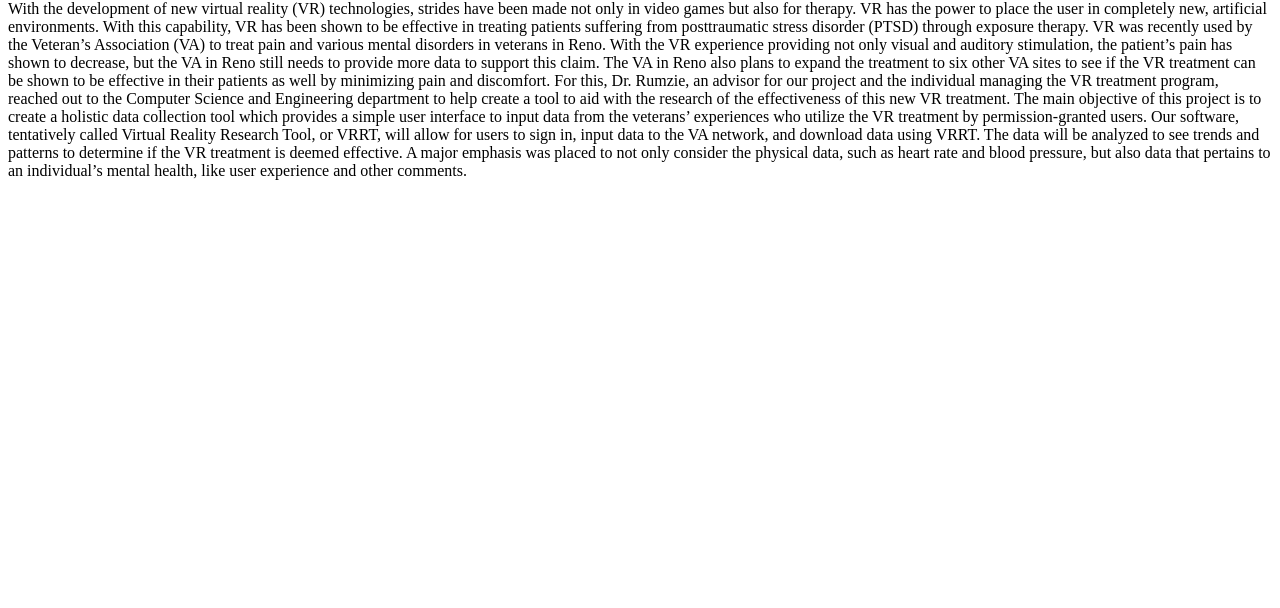
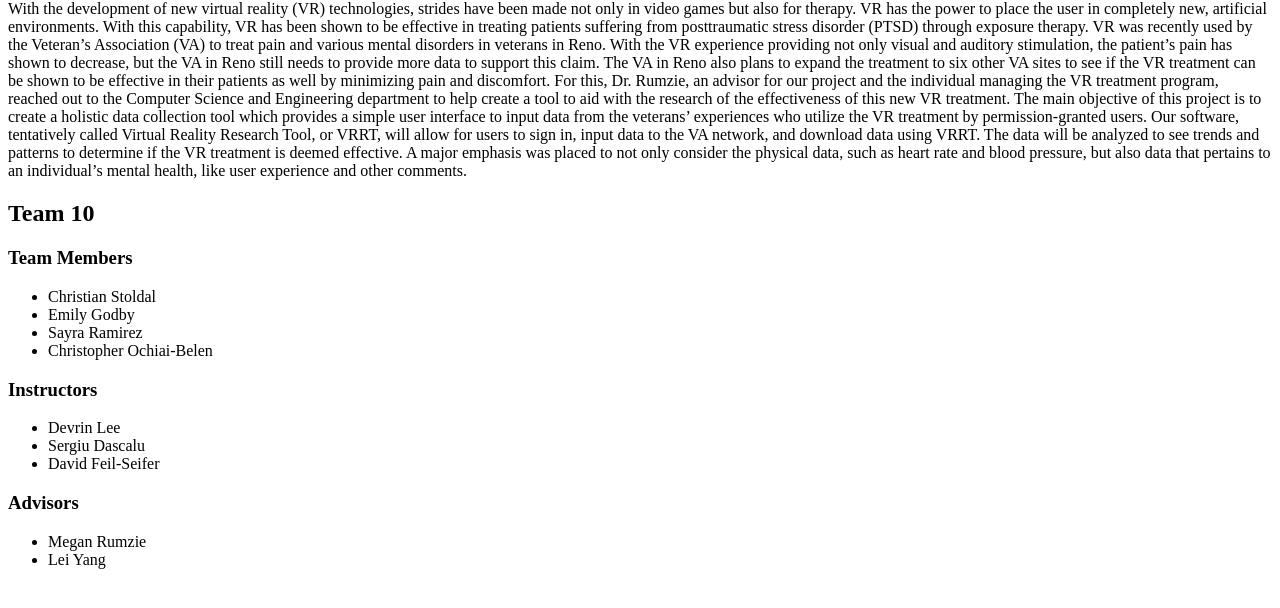
Before and after one commit to VRRT-Team10/VRRT-Team10.github.io, a plain HTML site: page index.html in a window 1280 px wide. Shown: the part 138-746 px from the top of the page. Drawn offline with Linux system fonts and the light colour scheme.

Commit message:
Added other things needed in the assignment description

```diff
--- a/index.html
+++ b/index.html
@@ -10,6 +10,25 @@
     The main objective of this project is to create a holistic data collection tool which provides a simple user interface to input data from the veterans’ experiences who utilize the VR treatment by permission-granted users. Our software, tentatively called Virtual Reality Research Tool, or VRRT, will allow for users to sign in, input data to the VA network, and download data using VRRT. The data will be analyzed to see trends and patterns to determine if the VR treatment is deemed effective.
     A major emphasis was placed to not only consider the physical data, such as heart rate and blood pressure, but also data that pertains to an individual’s mental health, like user experience and other comments.
     </p>
+<h2>Team 10</h3>
+<h3>Team Members</h3>
+<ul>
+    <li>Christian Stoldal</li>
+    <li>Emily Godby</li>
+    <li>Sayra Ramirez</li>
+    <li>Christopher Ochiai-Belen</li>
+</ul>
+<h3>Instructors</h3>
+<ul>
+    <li>Devrin Lee</li>
+    <li>Sergiu Dascalu</li>
+    <li>David Feil-Seifer</li>
+</ul>
+<h3>Advisors</h3>
+<ul>
+    <li>Megan Rumzie</li>
+    <li>Lei Yang</li>
+</ul>
 
 
 </body>
```
